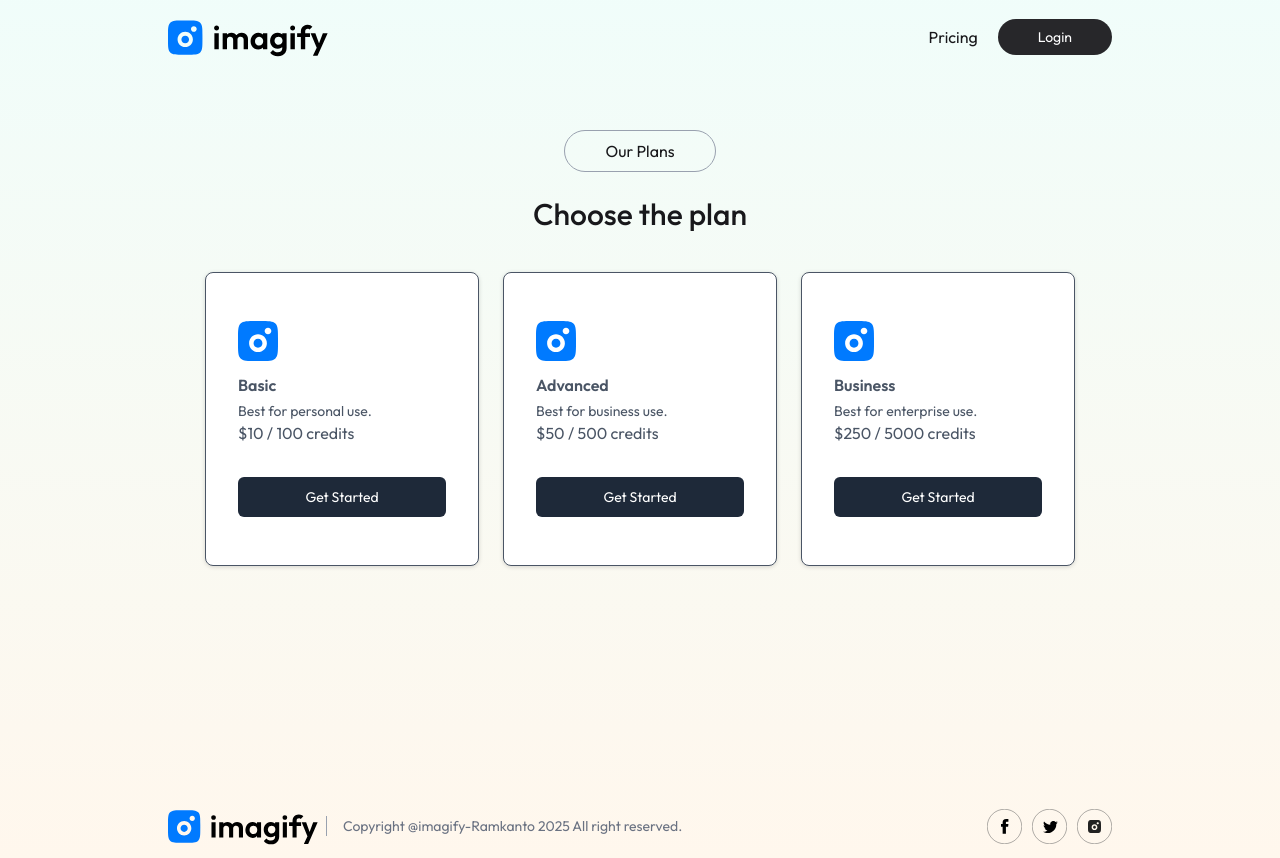
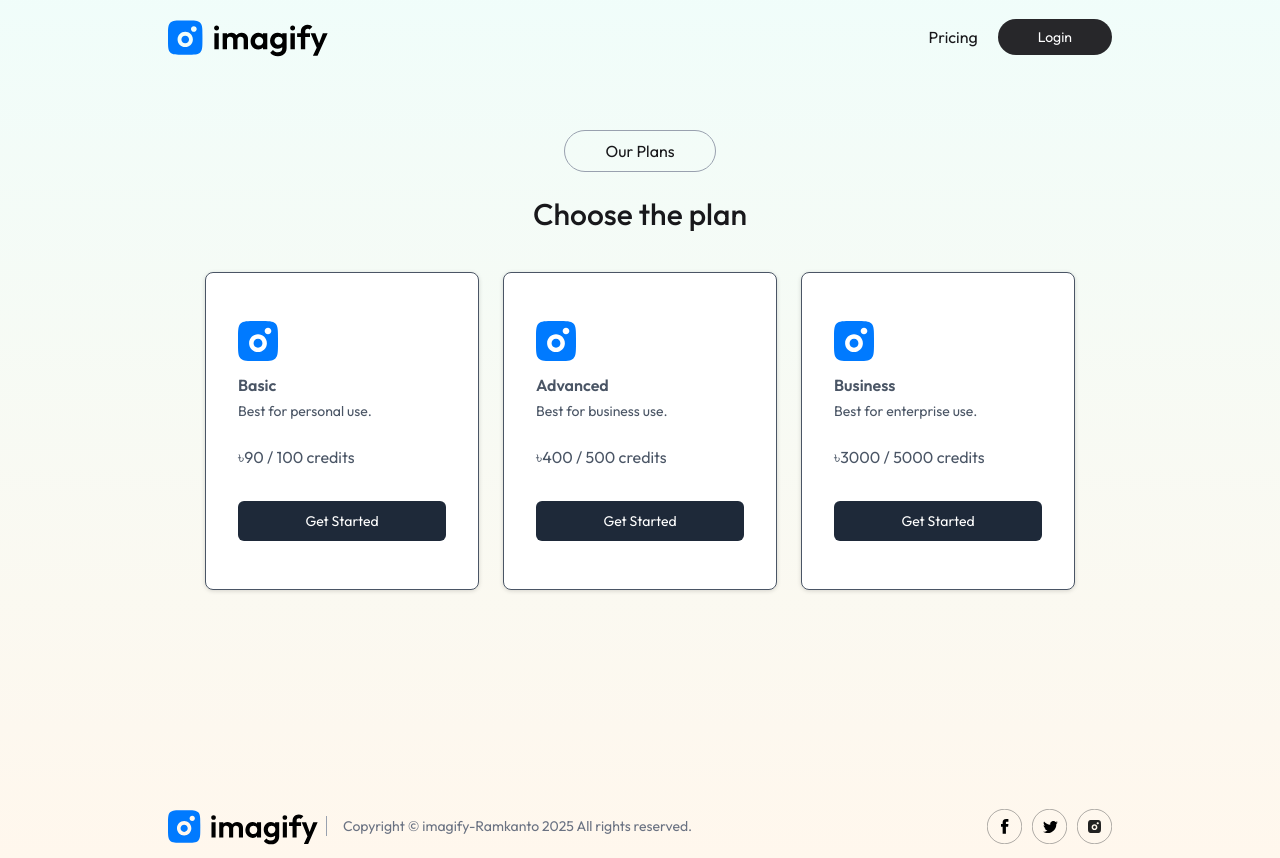
Before and after one commit to Ramkantodey/Imagify-Ramkanto-Dey, a React (Vite) app: page /buy in a window 1280 px wide. Built offline with nearby package versions, Linux system fonts and the light colour scheme.

Commit message:
imagify-kanto frontend done

```diff
--- a/src/components/Footer.jsx
+++ b/src/components/Footer.jsx
@@ -6,12 +6,20 @@ const Footer = () => {
         <div className='flex items-center justify-between gap-4 py-3 mt-20'>
             <div className='flex items-center justify-center'>
                 <img src={assets.logo} width={150} alt="" />
-                <p className='flex-1 border-l border-gray-400 ml-2  pl-4 text-sm text-gray-500 max-sm:hidden'> Copyright @imagify-Ramkanto 2025 All right reserved.</p>
+                <p className='flex-1 border-l border-gray-400 ml-2  pl-4 text-sm text-gray-500 max-sm:hidden'>
+                    Copyright © imagify-Ramkanto 2025 All rights reserved.
+                </p>
             </div>
             <div className='flex gap-2.5'>
-                <img src={assets.facebook_icon} width={35} alt="" />
-                <img src={assets.twitter_icon} width={35} alt="" />
-                <img src={assets.instagram_icon} width={35} alt="" />
+                <a href="https://www.facebook.com/ram.apo.2023" target="_blank" rel="noopener noreferrer">
+                    <img src={assets.facebook_icon} width={35} alt="Facebook" />
+                </a>
+                <a href="https://x.com/RamKanto_Dey" target="_blank" rel="noopener noreferrer">
+                    <img src={assets.twitter_icon} width={35} alt="Twitter" />
+                </a>
+                <a href="https://www.instagram.com/ramkanto_dey/" target="_blank" rel="noopener noreferrer">
+                    <img src={assets.instagram_icon} width={35} alt="Instagram" />
+                </a>
             </div>
         </div>
     )
--- a/src/pages/BuyCredit.jsx
+++ b/src/pages/BuyCredit.jsx
@@ -5,12 +5,24 @@ import { AppContext } from '../context/AppContext'
 import { motion } from 'framer-motion'
 
 const BuyCredit = () => {
+    const { user } = useContext(AppContext)
 
-    const { user } = useContext(AppContext)
+    const priceMap = {
+        100: 90,
+        500: 400,
+        5000: 3000,
+    }
+
+    const handlePurchaseClick = (plan) => {
+        const phone = '8801888315680'
+        const price = priceMap[plan.credits] || 0
+        const message = `I want to purchase the ${plan.credits} credits plan (৳${price})`
+        const url = `https://wa.me/${phone}?text=${encodeURIComponent(message)}`
+        window.open(url, '_blank')
+    }
 
     return (
         <motion.div className='min-h-[80vh] text-center pt-14 mb-10'
-
             initial={{ opacity: 0.2, y: 100 }}
             transition={{ duration: 1 }}
             whileInView={{ opacity: 1, y: 0 }}
@@ -19,24 +31,26 @@ const BuyCredit = () => {
             <button className='border border-gray-400 px-10 py-2 rounded-full mb-6'>Our Plans</button>
             <h1 className='text-center text-3xl font-medium mb-6 sm:mb-10'>Choose the plan</h1>
 
-
             <div className='flex flex-wrap justify-center gap-6 text-left'>
                 {plans.map((item, index) => (
                     <div key={index}
                         className='bg-white drop-shadow-sm border rounded-lg py-12 px-8 text-gray-600 hover:scale-105 transition-all duration-500'
                     >
                         <img width={40} src={assets.logo_icon} alt="" />
-                        <p className='mt-3 mb-1 font-semibold '>{item.id}</p>
+                        <p className='mt-3 mb-1 font-semibold'>{item.id}</p>
                         <p className='text-sm'>{item.desc}</p>
-                        <p className='mt6'>
-                            <span>${item.price} / {item.credits} credits</span>
+                        <p className='mt-6'>
+                            <span>৳{priceMap[item.credits] || 'N/A'} / {item.credits} credits</span>
                         </p>
-                        <button className='w-full bg-gray-800 text-white mt-8 text-sm rounded-md py-2.5 min-w-52 cursor-pointer'>{user ? 'Purchase' : 'Get Started'}</button>
+                        <button
+                            className='w-full bg-gray-800 text-white mt-8 text-sm rounded-md py-2.5 min-w-52 cursor-pointer'
+                            onClick={() => handlePurchaseClick(item)}
+                        >
+                            {user ? 'Purchase' : 'Get Started'}
+                        </button>
                     </div>
                 ))}
             </div>
-
-
         </motion.div>
     )
 }
--- a/src/pages/Home.jsx
+++ b/src/pages/Home.jsx
@@ -4,6 +4,7 @@ import Steps from '../components/steps'
 import Description from '../components/Description'
 import Testimonial from '../components/Testimonial'
 import GenerateBtn from '../components/GenerateBtn'
+
 
 const Home = () => {
     return (
@@ -12,6 +13,7 @@ const Home = () => {
             <Steps />
             <Description />
             <Testimonial />
+
             <GenerateBtn />
         </div>
     )
```
Also changed, not shown: 1 other file (tests, documents, lock files or other folders).
